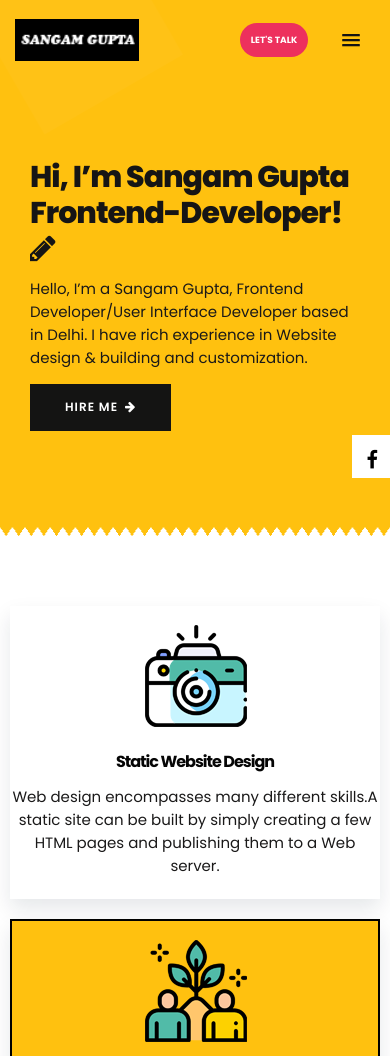
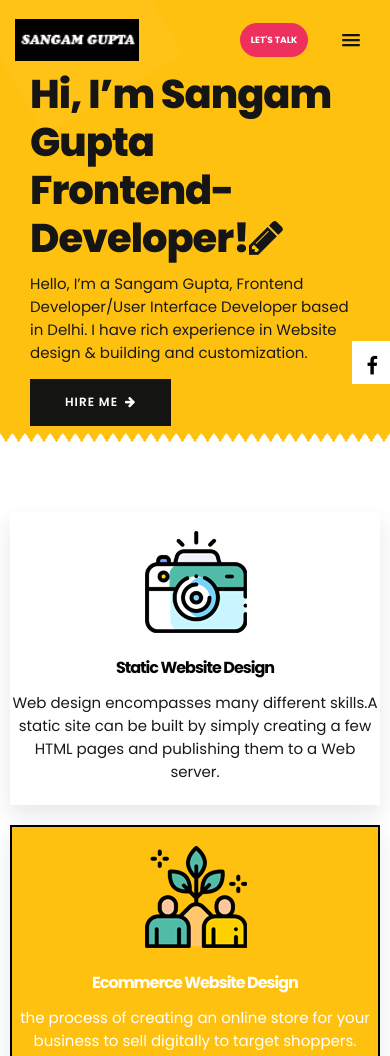
Before and after one commit to sangamgupta727/sangamG.github.io, a plain HTML site: page index.html in a window 390 px wide. Shown: the top 1056 px of the page. Drawn offline with Linux system fonts and the light colour scheme; a script that the page names is missing.

Commit message:
Update style.css

```diff
--- a/css/style.css
+++ b/css/style.css
@@ -244,7 +244,6 @@ width: 100% !important;
 }
   .head-top {
     padding-top: 18% !important;
-        font-size: 30px !important;
 }
 
 /******************* Hero section ****************/
@@ -254,7 +253,7 @@ width: 100% !important;
 }
 .hero-section {
     background-color: #ffc10f;
-    height: 536px !important;
+    height: 442px !important;
     position: relative;
 }
 .hero-content {
```
